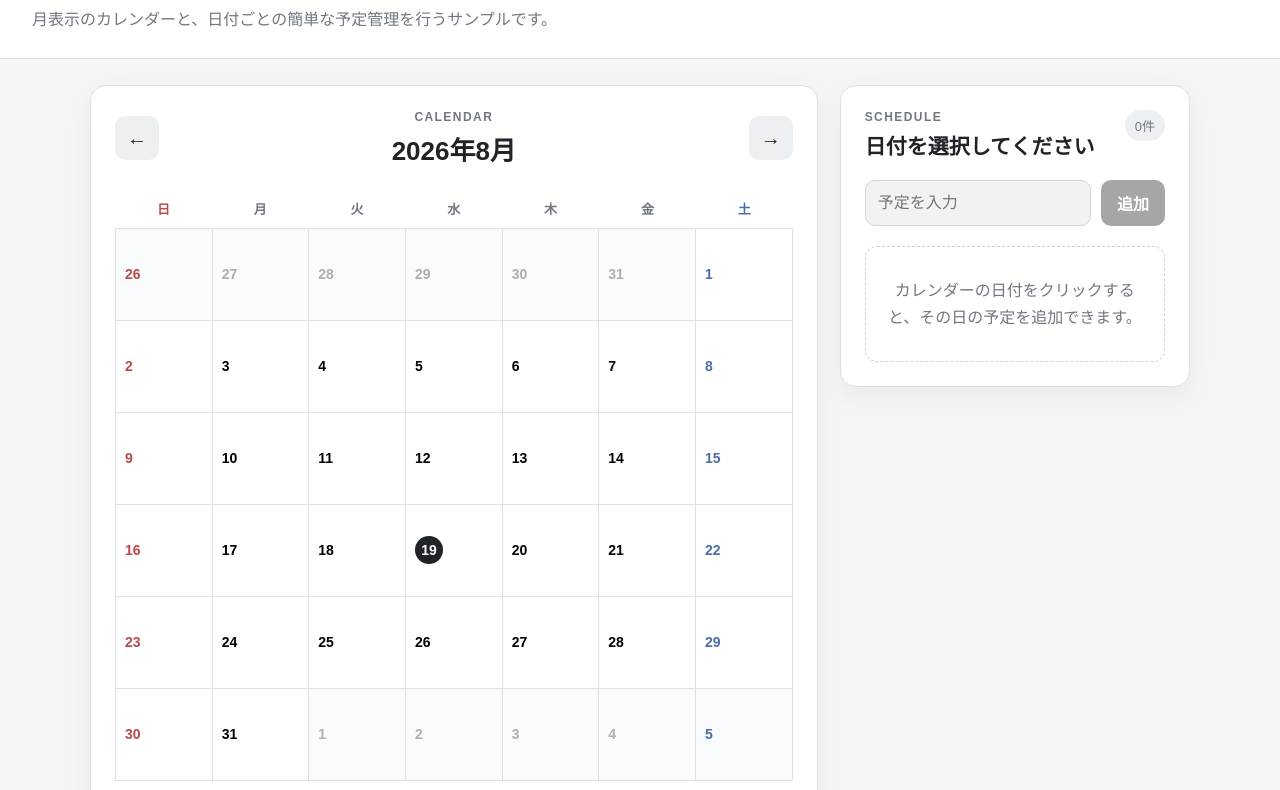
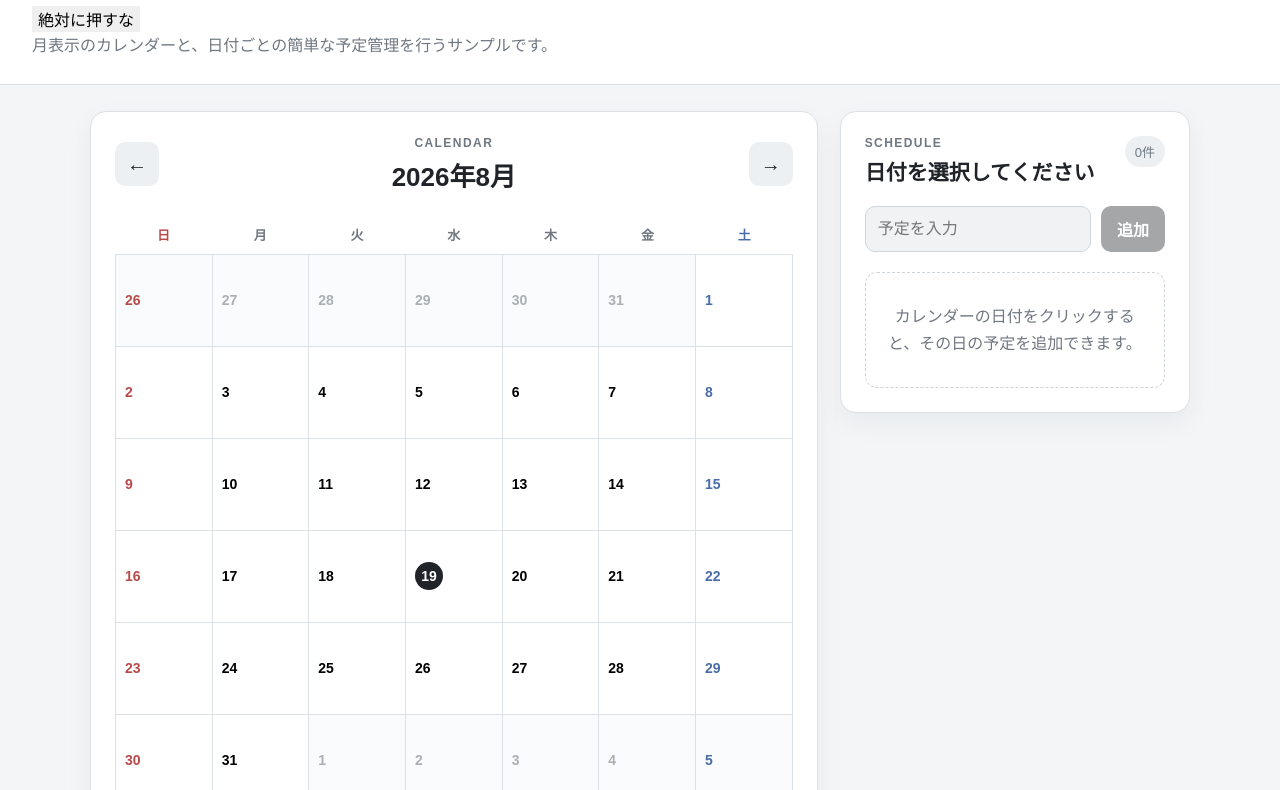
Before and after one commit to taiyaki-kt/2_Friendar, a website built with Vite: page calendar.html in a window 1280 px wide. Shown: the part 131-921 px from the top of the page. Built offline with nearby package versions, Linux system fonts and the light colour scheme.

Commit message:
Update calendar.html

```diff
--- a/calendar.html
+++ b/calendar.html
@@ -11,6 +11,7 @@
   <header class="site-header">
     <h1>Calendar App</h1>
     <h2>しばきたい</h2>
+    <button>絶対に押すな</button>
     <p>月表示のカレンダーと、日付ごとの簡単な予定管理を行うサンプルです。</p>
   </header>
 
```
